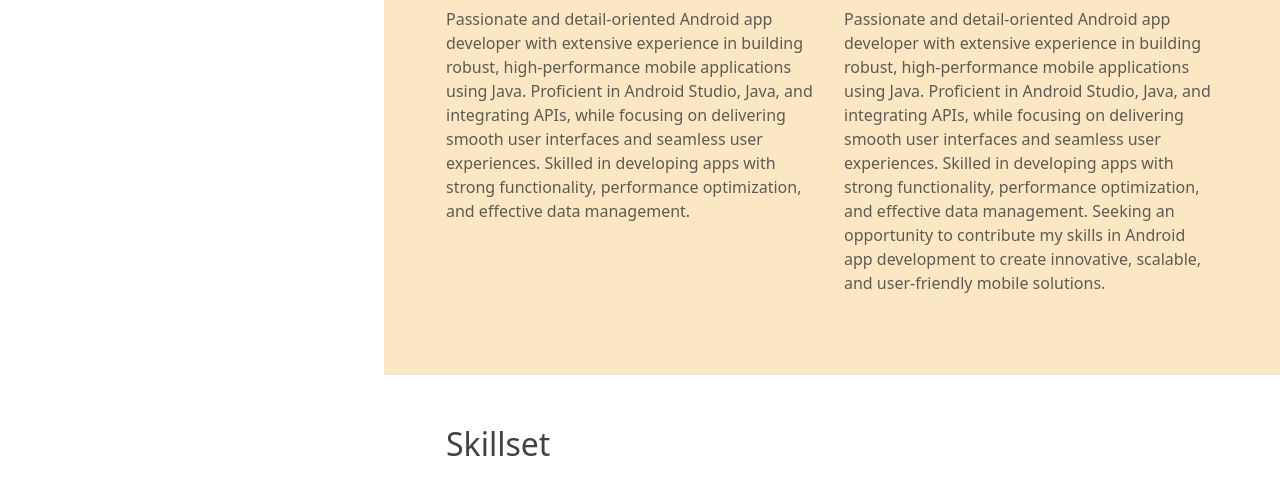
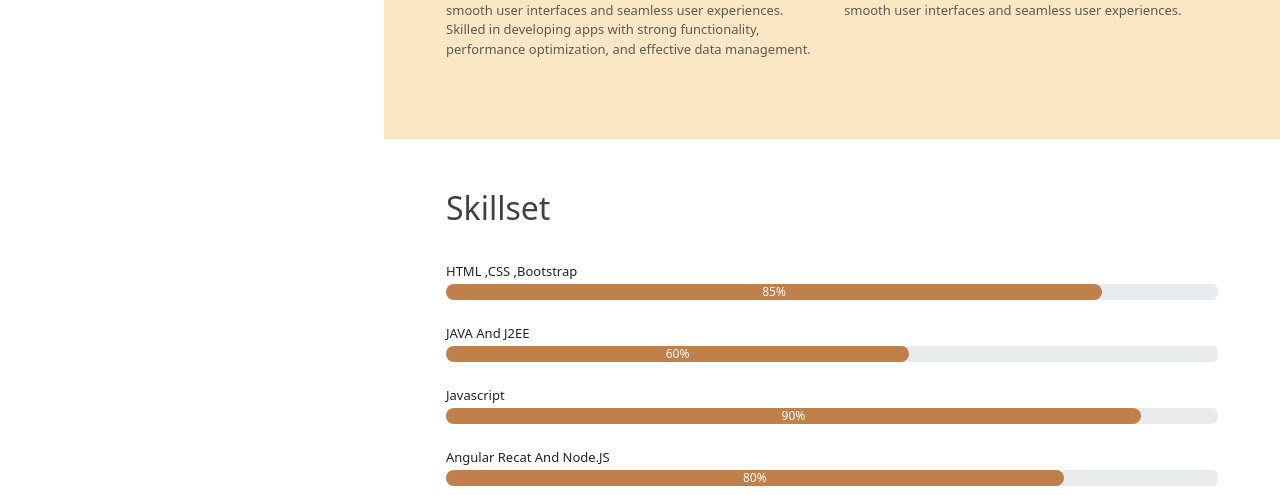
Before and after one commit to vishnuponoli21/vishnuponoli-portfolio2, a plain HTML site: page index.html in a window 1280 px wide. Shown: the part 834-1329 px from the top of the page. Drawn offline with nearby package versions, Linux system fonts and the light colour scheme.

Commit message:
added new changes

```diff
--- a/assets/css/style.css
+++ b/assets/css/style.css
@@ -187,6 +187,9 @@
     margin-bottom: 10px;
     font-weight: 500;
   }
+  .expertise-item p {
+    font-size: small;
+  }
   .progrss-title{
     font-size: small;
     font-weight: 400;
--- a/index.html
+++ b/index.html
@@ -105,7 +105,7 @@
                                 <div class="col-md-6">
                                     <div class="expertise-item text-start">
                                         <h5>Android App Development</h5>
-                                        <p>Passionate and detail-oriented Android app developer with extensive experience in building robust, high-performance mobile applications using Java. Proficient in Android Studio, Java, and integrating APIs, while focusing on delivering smooth user interfaces and seamless user experiences. Skilled in developing apps with strong functionality, performance optimization, and effective data management. Seeking an opportunity to contribute my skills in Android app development to create innovative, scalable, and user-friendly mobile solutions.</p>
+                                        <p>Passionate and detail-oriented Android app developer with extensive experience in building robust, high-performance mobile applications using Java. Proficient in Android Studio, Java, and integrating APIs, while focusing on delivering smooth user interfaces and seamless user experiences.</p>
                                     </div>
                                 </div>
                             </div>
```
